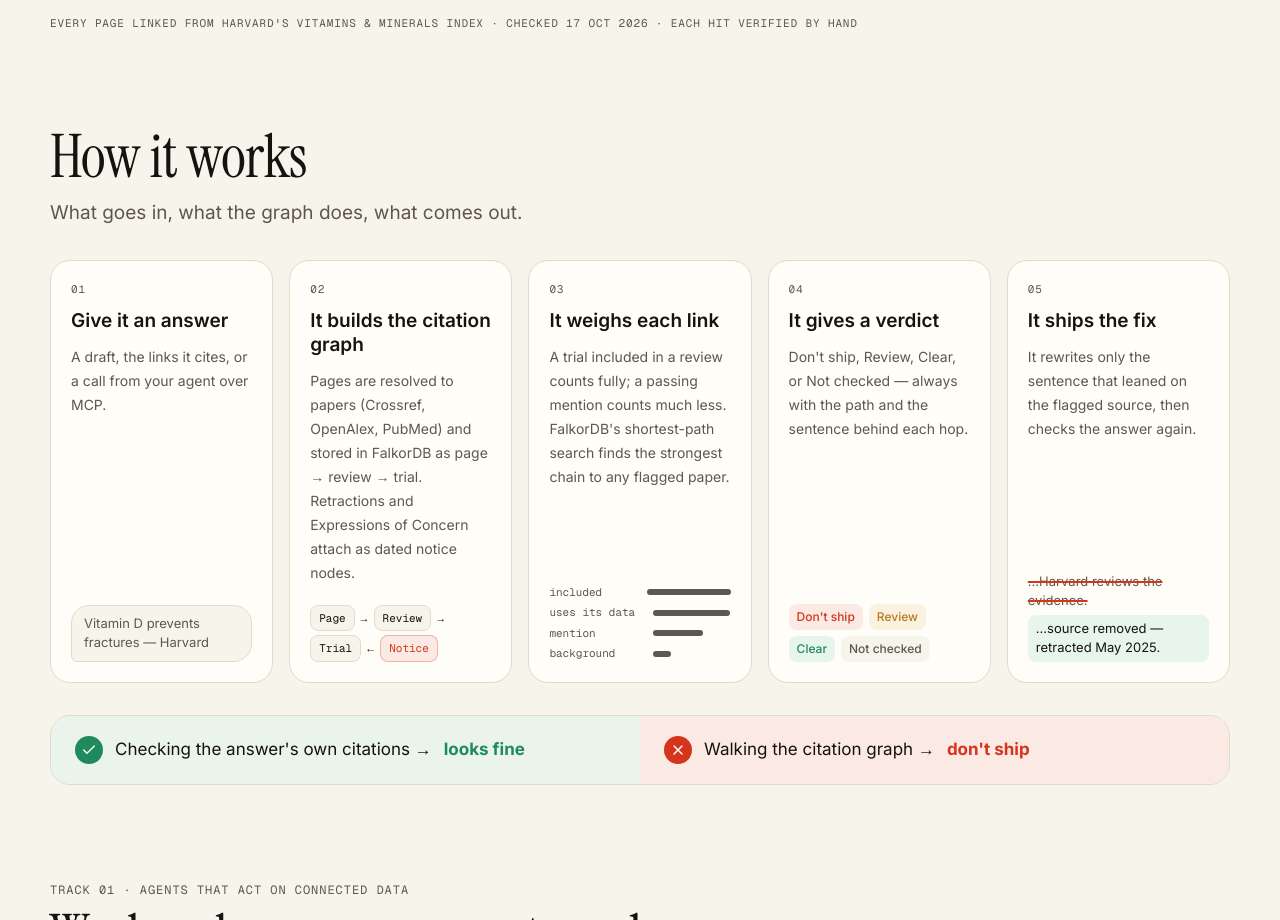
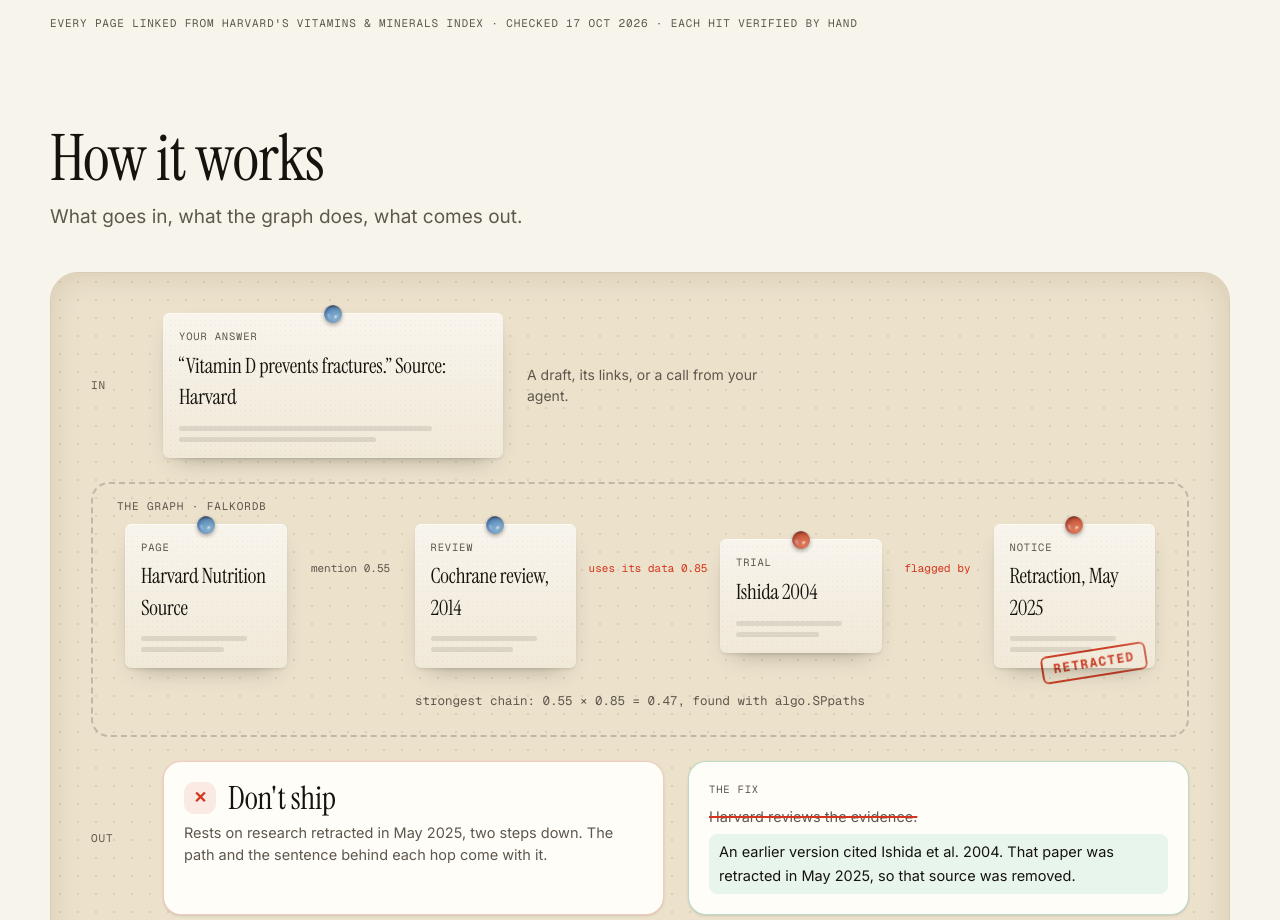
Before and after one commit to SidTheKid-dotcom/MoolTrace, a Next.js app in the folder web/: page / in a window 1280 px wide. Shown: the part 1880-2800 px from the top of the page. Built offline with nearby package versions, Linux system fonts and the light colour scheme; no server answers.

Commit message:
How it works: in, graph, out drawn as a pinned evidence board; plainer copy in my voice, no em dashes.

```diff
--- a/web/src/components/app/agent-tab.tsx
+++ b/web/src/components/app/agent-tab.tsx
@@ -49,7 +49,7 @@
         <input
           value={question}
           onChange={(event) => setQuestion(event.target.value)}
-          placeholder="Ask a health question — the agent answers, then checks itself"
+          placeholder="Ask a health question. The agent answers, then checks itself."
           maxLength={300}
           className="h-12 min-w-0 flex-1 bg-transparent text-[16px] text-ink outline-none placeholder:text-ink-2/70"
           aria-label="Health question"
@@ -98,7 +98,7 @@
       {error ? <p className="text-sm text-rx">{error}</p> : null}
       {busy ? (
         <div className="rounded-[20px] border border-hair bg-card-paper p-6 text-sm text-ink-2">
-          The agent is working — it fetches the cited pages live, up to 2 minutes.
+          The agent is working. It fetches the cited pages live, so this can take up to 2 minutes.
         </div>
       ) : null}
 
--- a/web/src/components/app/check-tab.tsx
+++ b/web/src/components/app/check-tab.tsx
@@ -355,7 +355,7 @@
             ) : null}
             {check.reasons?.length ? (
               <button type="button" onClick={() => setDrawer(true)} className="text-[16px] text-ink underline underline-offset-4">
-                Why — evidence and query ↓
+                Why: evidence and query ↓
               </button>
             ) : null}
             {verdict === "pass" ? <span className="text-[13px] text-ink-2">Clear is not a medical-accuracy check.</span> : null}
--- a/web/src/components/landing.tsx
+++ b/web/src/components/landing.tsx
@@ -134,7 +134,7 @@
             </p>
             <div className="rise grid max-w-[600px] gap-2 rounded-2xl border border-cream/15 bg-black/25 p-4 text-[15px] sm:grid-cols-2" style={{ animationDelay: "200ms" }}>
               <p className="flex items-start gap-2 text-cream/85"><Check className="mt-0.5 size-4 shrink-0 text-[#5fd39c]" /> A citation check passes all 35 Harvard nutrition pages.</p>
-              <p className="flex items-start gap-2 text-cream"><X className="mt-0.5 size-4 shrink-0 text-[#ff5a43]" /> MoolTrace flags 2 — both verified by hand.</p>
+              <p className="flex items-start gap-2 text-cream"><X className="mt-0.5 size-4 shrink-0 text-[#ff5a43]" /> MoolTrace flags 2, and I checked both by hand.</p>
             </div>
             <div className="rise flex flex-wrap gap-4" style={{ animationDelay: "240ms" }}>
               <Link href="/app?preset=harvard-vitamin-d" className="inline-flex items-center gap-2.5 rounded-full bg-cream px-6 py-3.5 text-[16px] font-semibold text-ink transition hover:bg-white">
@@ -145,7 +145,7 @@
               </Link>
             </div>
             <p className="rise font-mono text-[13px] text-cream-2" style={{ animationDelay: "320ms" }}>
-              Not in the graph? We say &ldquo;not checked&rdquo;, never &ldquo;safe&rdquo;.
+              Not in the graph? MoolTrace says &ldquo;not checked&rdquo;, never &ldquo;safe&rdquo;.
             </p>
           </div>
           <HeroBoard />
@@ -335,90 +335,94 @@
 }
 
 /* ---------- B5 · how it works ---------- */
+function Node({ label, title, tone = "neutral", stamp, className }: { label: string; title: string; tone?: "neutral" | "red"; stamp?: string; className?: string }) {
+  return (
+    <div className={cn("min-w-0 flex-1", className)}>
+      <IndexCard label={label} title={title} tone={tone} pin={tone === "red" ? "red" : "blue"} stamp={stamp} stampDelay={400} />
+    </div>
+  )
+}
+
 function HowItWorks() {
   const steps = [
-    {
-      n: "01",
-      title: "Give it an answer",
-      body: "A draft, the links it cites, or a call from your agent over MCP.",
-      visual: <div className="rounded-2xl rounded-bl-sm border border-hair bg-paper px-3 py-2 text-[13px] text-ink-2">Vitamin D prevents fractures — Harvard</div>,
-    },
-    {
-      n: "02",
-      title: "It builds the citation graph",
-      body: "Pages are resolved to papers (Crossref, OpenAlex, PubMed) and stored in FalkorDB as page → review → trial. Retractions and Expressions of Concern attach as dated notice nodes.",
-      visual: (
-        <div className="flex flex-wrap items-center gap-1 font-mono text-[11px]">
-          <span className="rounded-md border border-hair bg-paper px-2 py-1">Page</span>→<span className="rounded-md border border-hair bg-paper px-2 py-1">Review</span>→
-          <span className="rounded-md border border-hair bg-paper px-2 py-1">Trial</span>←<span className="rounded-md border border-rx/30 bg-rx-soft px-2 py-1 text-rx">Notice</span>
-        </div>
-      ),
-    },
-    {
-      n: "03",
-      title: "It weighs each link",
-      body: "A trial included in a review counts fully; a passing mention counts much less. FalkorDB's shortest-path search finds the strongest chain to any flagged paper.",
-      visual: (
-        <div className="flex flex-col gap-1 font-mono text-[11px]">
-          {[["included", 100], ["uses its data", 85], ["mention", 55], ["background", 20]].map(([k, w]) => (
-            <div key={k} className="flex items-center gap-2">
-              <span className="w-24 text-ink-2">{k}</span>
-              <span className="h-1.5 rounded-full bg-ink/70" style={{ width: `${Number(w) * 0.9}px` }} />
-            </div>
-          ))}
-        </div>
-      ),
-    },
-    {
-      n: "04",
-      title: "It gives a verdict",
-      body: "Don't ship, Review, Clear, or Not checked — always with the path and the sentence behind each hop.",
-      visual: (
-        <div className="flex flex-wrap gap-1.5 text-[12px] font-medium">
-          <span className="rounded-md bg-rx-soft px-2 py-1 text-rx">Don&apos;t ship</span>
-          <span className="rounded-md bg-amber-soft px-2 py-1 text-amber-x">Review</span>
-          <span className="rounded-md bg-clear-soft px-2 py-1 text-clear">Clear</span>
-          <span className="rounded-md bg-paper px-2 py-1 text-ink-2">Not checked</span>
-        </div>
-      ),
-    },
-    {
-      n: "05",
-      title: "It ships the fix",
-      body: "It rewrites only the sentence that leaned on the flagged source, then checks the answer again.",
-      visual: (
-        <div className="text-[13px]">
-          <p className="text-ink-2 line-through decoration-rx decoration-2">…Harvard reviews the evidence.</p>
-          <p className="mt-1 rounded-md bg-clear-soft px-2 py-1">…source removed — retracted May 2025.</p>
-        </div>
-      ),
-    },
+    { n: "1", title: "You give it an answer", body: "Paste a draft or the links it cites. Or let your agent call it over MCP." },
+    { n: "2", title: "It builds the graph", body: "Every page gets resolved to the papers behind it (Crossref, OpenAlex, PubMed) and stored in FalkorDB as page, review and trial. Retractions and concerns hang off the papers they flag." },
+    { n: "3", title: "It weighs every link", body: "A trial the review actually included counts fully. A passing mention barely counts. FalkorDB's shortest path search finds the strongest chain to a flagged paper." },
+    { n: "4", title: "You get a verdict", body: "Don't ship, Review, Clear or Not checked. Always with the path and the sentence behind each hop." },
+    { n: "5", title: "It fixes the answer", body: "Only the sentence that leaned on the bad source changes. Then it checks the answer again." },
   ]
   return (
-    <section id="how" className="bg-paper px-6 pb-24 text-ink sm:px-10">
-      <Reveal className="mx-auto flex max-w-[1180px] flex-col gap-8">
+    <section id="how" className="bg-paper px-6 pb-28 text-ink sm:px-10">
+      <Reveal className="mx-auto flex max-w-[1180px] flex-col gap-10">
         <div>
-          <h2 className="font-display text-[48px] leading-none sm:text-[60px]">How it works</h2>
+          <h2 className="font-display text-[48px] leading-none sm:text-[64px]">How it works</h2>
           <p className="mt-3 text-[19px] text-ink-2">What goes in, what the graph does, what comes out.</p>
         </div>
-        <ol className="grid gap-4 md:grid-cols-2 xl:grid-cols-5">
+
+        {/* the board: a flowchart drawn as pinned cards and rope */}
+        <div className="relative overflow-hidden rounded-[28px] border border-[#d9ccb2] bg-[#ece2cc] p-6 shadow-[inset_0_2px_30px_rgba(120,96,60,.18)] sm:p-10">
+          <div aria-hidden className="absolute inset-0 bg-[radial-gradient(rgba(90,70,40,.12)_1px,transparent_1.3px)] bg-[length:18px_18px]" />
+          <div className="relative flex flex-col gap-6">
+            <div className="flex flex-col gap-3 md:flex-row md:items-center md:gap-6">
+              <p className="font-label w-12 shrink-0 text-[11px] text-ink-2">In</p>
+              <div className="md:w-[340px]">
+                <Node label="Your answer" title="“Vitamin D prevents fractures.” Source: Harvard" />
+              </div>
+              <p className="text-[14px] text-ink-2 md:max-w-[260px]">A draft, its links, or a call from your agent.</p>
+            </div>
+
+            <div className="relative rounded-2xl border-2 border-dashed border-ink/20 px-4 pb-6 pt-10 sm:px-8">
+              <p className="font-label absolute left-6 top-3.5 text-[11px] text-ink-2">The graph · FalkorDB</p>
+              <div className="flex flex-col items-stretch md:flex-row md:items-center">
+                <Node label="Page" title="Harvard Nutrition Source" />
+                <Thread vertical className="md:hidden" label="mention 0.55" />
+                <Thread className="hidden md:flex md:!w-28 lg:!w-32" label="mention 0.55" />
+                <Node label="Review" title="Cochrane review, 2014" />
+                <Thread vertical className="md:hidden" tone="red" label="uses its data 0.85" />
+                <Thread className="hidden md:flex md:!w-28 lg:!w-36" tone="red" label="uses its data 0.85" />
+                <Node label="Trial" title="Ishida 2004" tone="red" />
+                <Thread vertical className="md:hidden" tone="red" label="flagged by" />
+                <Thread className="hidden md:flex md:!w-24 lg:!w-28" tone="red" label="flagged by" />
+                <Node label="Notice" title="Retraction, May 2025" tone="red" stamp="Retracted" />
+              </div>
+              <p className="mt-6 text-center font-mono text-[12.5px] text-ink-2">strongest chain: 0.55 × 0.85 = 0.47, found with algo.SPpaths</p>
+            </div>
+
+            <div className="flex flex-col gap-3 md:flex-row md:items-stretch md:gap-6">
+              <p className="font-label w-12 shrink-0 self-center text-[11px] text-ink-2">Out</p>
+              <div className="flex-1 rounded-2xl border border-rx/25 bg-card-paper p-5 shadow-sm">
+                <p className="flex items-center gap-3 font-display text-[32px] leading-none">
+                  <span className="grid size-8 place-items-center rounded-lg bg-rx-soft text-[16px] font-bold text-rx">✕</span>Don&apos;t ship
+                </p>
+                <p className="mt-2 text-[14.5px] text-ink-2">Rests on research retracted in May 2025, two steps down. The path and the sentence behind each hop come with it.</p>
+              </div>
+              <div className="flex-1 rounded-2xl border border-clear/30 bg-card-paper p-5 shadow-sm">
+                <p className="font-label text-[10.5px] text-ink-2">The fix</p>
+                <p className="mt-2 text-[14.5px] text-ink-2 line-through decoration-rx decoration-2">Harvard reviews the evidence.</p>
+                <p className="mt-1.5 rounded-md bg-clear-soft px-2.5 py-1.5 text-[14.5px] leading-6">An earlier version cited Ishida et al. 2004. That paper was retracted in May 2025, so that source was removed.</p>
+              </div>
+            </div>
+          </div>
+        </div>
+
+        <ol className="grid gap-x-8 gap-y-7 sm:grid-cols-2 lg:grid-cols-5">
           {steps.map((step) => (
-            <li key={step.n} className="flex flex-col gap-3 rounded-[20px] border border-hair bg-card-paper p-5">
-              <p className="font-label text-[11px] text-ink-2">{step.n}</p>
-              <p className="text-[19px] font-semibold leading-tight">{step.title}</p>
-              <p className="text-[14px] leading-6 text-ink-2">{step.body}</p>
-              <div className="mt-auto pt-2">{step.visual}</div>
+            <li key={step.n} className="flex flex-col gap-2">
+              <span className="grid size-8 place-items-center rounded-full border border-ink/20 font-mono text-[13px]">{step.n}</span>
+              <p className="text-[18px] font-semibold leading-snug">{step.title}</p>
+              <p className="text-[15.5px] leading-[1.65] text-[#4a443b]">{step.body}</p>
             </li>
           ))}
         </ol>
+
         <div className="grid overflow-hidden rounded-[20px] border border-hair md:grid-cols-2">
           <div className="flex items-center gap-3 bg-clear-soft/70 px-6 py-5 text-[17px]">
             <span className="grid size-7 place-items-center rounded-full bg-clear text-white"><Check className="size-4" /></span>
-            Checking the answer&apos;s own citations → <b className="text-clear">looks fine</b>
+            Checking only the answer&apos;s own citations: <b className="text-clear">looks fine</b>
           </div>
           <div className="flex items-center gap-3 bg-rx-soft px-6 py-5 text-[17px]">
             <span className="grid size-7 place-items-center rounded-full bg-rx text-white"><X className="size-4" /></span>
-            Walking the citation graph → <b className="text-rx">don&apos;t ship</b>
+            Walking the citation graph: <b className="text-rx">don&apos;t ship</b>
           </div>
         </div>
       </Reveal>
```
